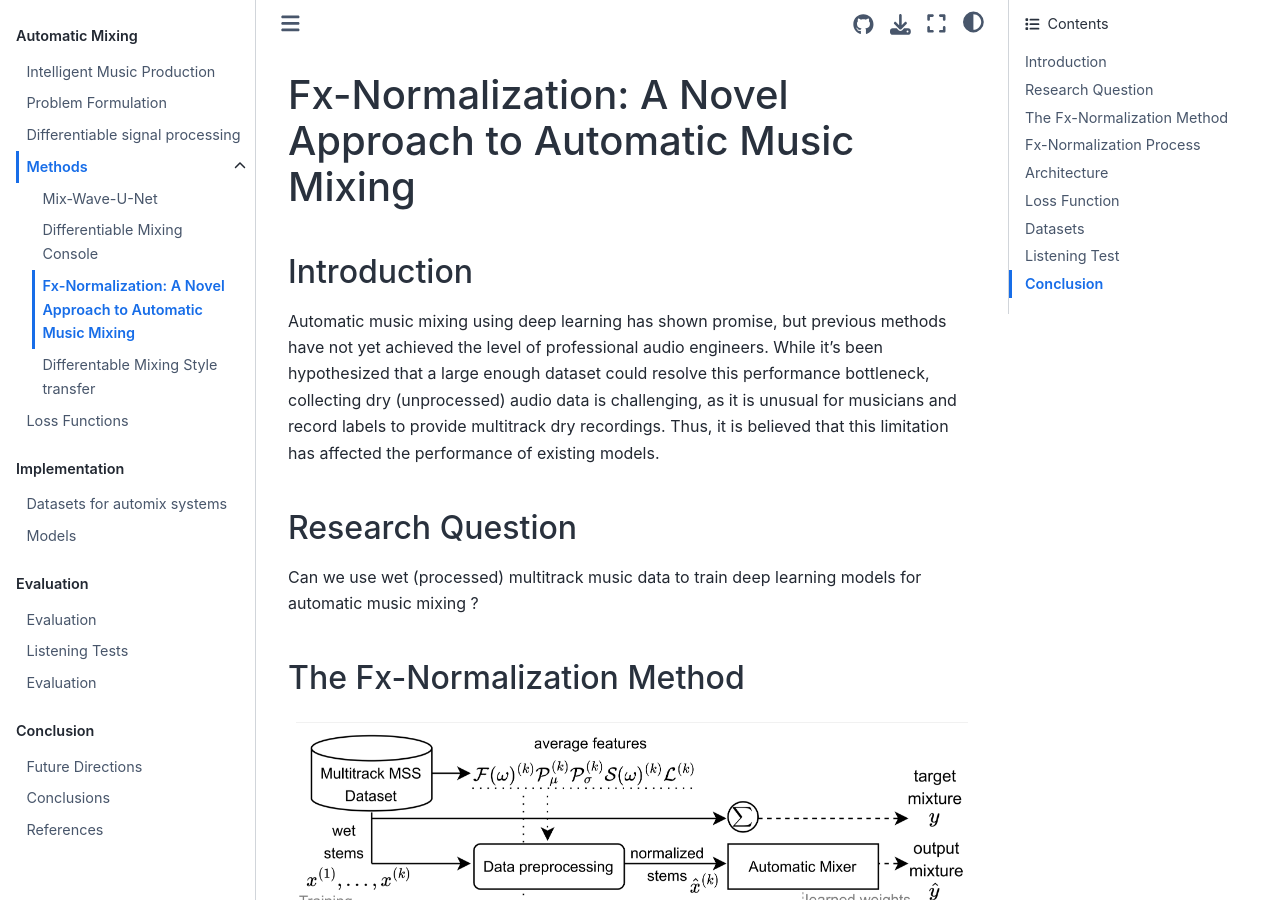
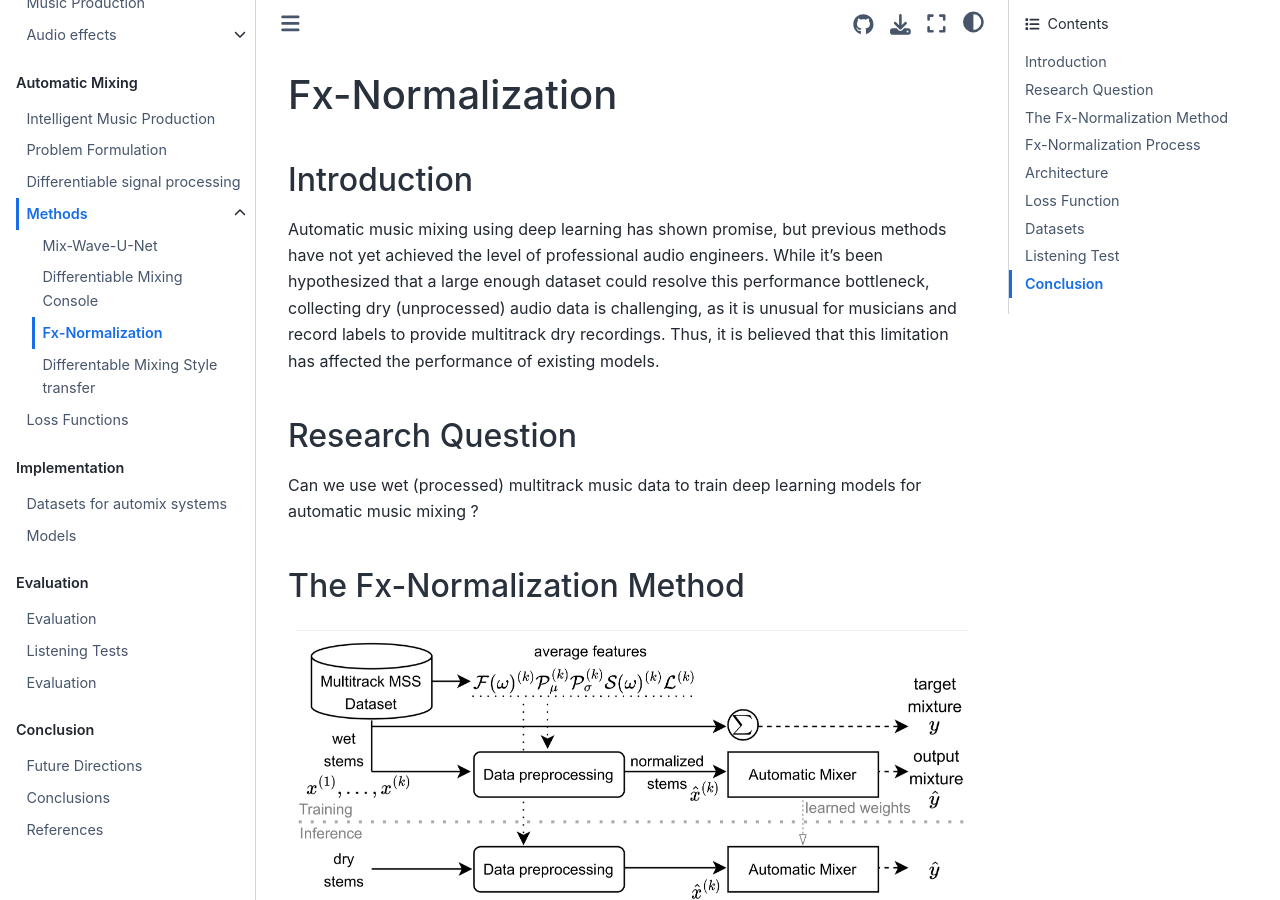
Before and after one commit to dl4am/tutorial, a Jupyter Book: the page built from book/part_2/methods/03_fxnorm.md, in a window 1280 px wide and 900 px high. Built offline with Jupyter Book 1.0.4 settings and Sphinx 7.4.7 and the Sphinx Book theme 1.1.4, drawn with Linux system fonts in a browser that asks for light colours; pages that are not in the unit, such as notebooks, are missing from menus.

Commit message:
Update 03_fxnorm.md
fixed title

```diff
--- a/book/part_2/methods/03_fxnorm.md
+++ b/book/part_2/methods/03_fxnorm.md
@@ -1,4 +1,4 @@
-# Fx-Normalization: A Novel Approach to Automatic Music Mixing
+# Fx-Normalization
 
 ## Introduction
 
```
